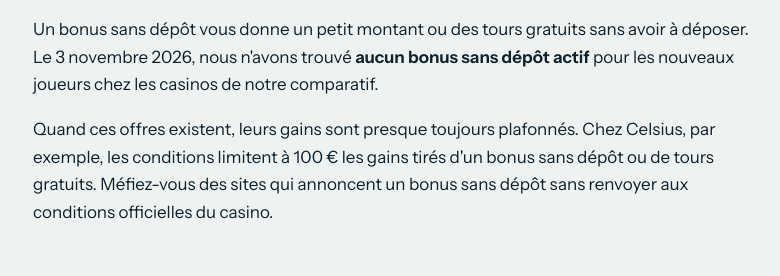
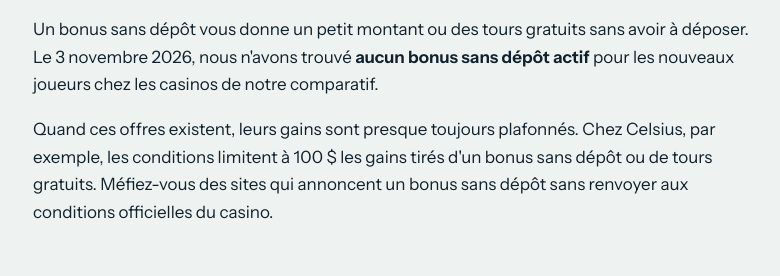
Before and after one commit to stanmaltaa-prog/loupe-casino, a Next.js app: page /bonus-casino-quebec in a window 1280 px wide. Shown: the part 2551-2827 px from the top of the page, without its empty margins (63-843 px from the left). Built offline with nearby package versions, Linux system fonts and the light colour scheme; no server answers.

Commit message:
Bonus casino Québec : montants en dollars canadiens

```diff
--- a/app/bonus-casino-quebec/page.tsx
+++ b/app/bonus-casino-quebec/page.tsx
@@ -155,7 +155,7 @@ export default function PageBonus() {
       </p>
       <p>
         Quand ces offres existent, leurs gains sont presque toujours plafonnés. Chez Celsius, par exemple, les conditions
-        limitent à 100 € les gains tirés d&apos;un bonus sans dépôt ou de tours gratuits. Méfiez-vous des sites qui annoncent
+        limitent à 100 $ les gains tirés d&apos;un bonus sans dépôt ou de tours gratuits. Méfiez-vous des sites qui annoncent
         un bonus sans dépôt sans renvoyer aux conditions officielles du casino.
       </p>
 
```
